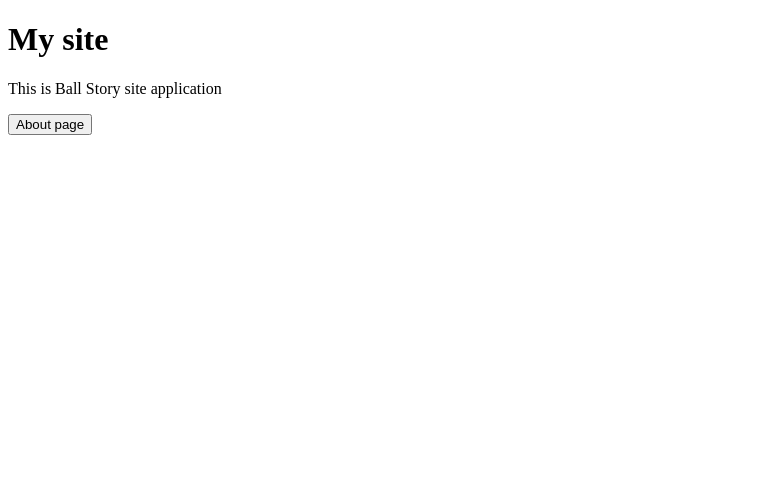
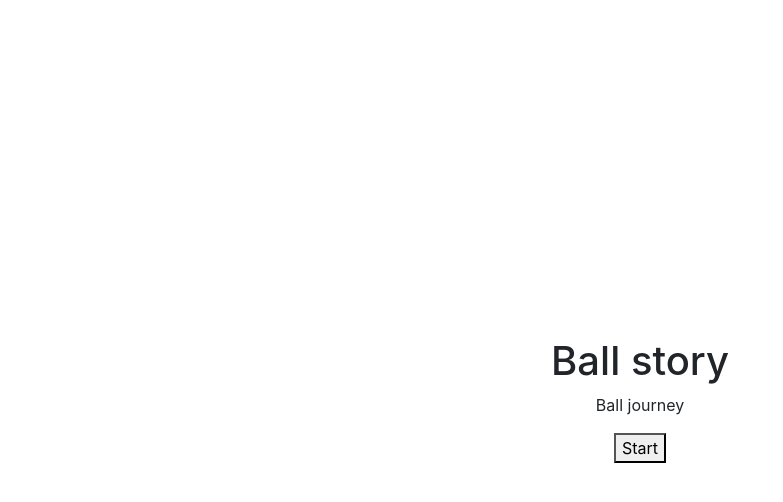
Before and after one commit to speedy4all/estival-2, a React (Create React App) app: page / in a window 1280 px wide. Shown: the top 502 px of the page, without its empty margins (0-783 px from the left). Built offline with nearby package versions, Linux system fonts and the light colour scheme.

Commit message:
centrare buton

```diff
--- a/package.json
+++ b/package.json
@@ -10,9 +10,11 @@
   "author": "Bogdan B",
   "license": "ISC",
   "dependencies": {
+    "bootstrap": "^4.3.1",
     "react": "^16.9.0",
     "react-dom": "^16.9.0",
-    "react-scripts": "^3.1.1"
+    "react-scripts": "^3.1.1",
+    "reactstrap": "^8.0.1"
   },
   "browserslist": {
     "production": [
--- /dev/null
+++ b/src/Stile.css
@@ -0,0 +1,7 @@
+div{
+    height: 100vh;
+    display: flex;
+    flex-direction: column;
+    justify-content: center;
+    align-items: center;
+}
--- a/src/components/About.jsx
+++ b/src/components/About.jsx
@@ -17,4 +17,6 @@ const About = props => {
   );
 };
 
+
+
 export default About;
--- a/src/components/Home.jsx
+++ b/src/components/Home.jsx
@@ -1,14 +1,16 @@
 import React from "react";
+import "../Stile.css"
 
 const Home = props => {
   return (
     <React.Fragment>
-      <h1>My site</h1>
+
       <div>
-        <p>This is Ball          Story           site application</p>
+        <h1>Ball story</h1>
+        <p>Ball journey</p>
         <button onClick={() => {
             props.switchPage("About");
-        }} >About page</button>
+        }} >Start</button>
       </div>
     </React.Fragment>
   );
--- a/src/containers/App.js
+++ b/src/containers/App.js
@@ -1,6 +1,8 @@
 import React, { Component } from "react";
 import Home from "../components/Home";
 import About from "../components/About";
+import { Button } from 'reactstrap';
+
 
 class App extends Component {
   constructor(props) {
--- a/src/index.js
+++ b/src/index.js
@@ -1,6 +1,8 @@
 import React from 'react';
 import ReactDOM from 'react-dom';
 import App from './containers/App';
+import 'bootstrap/dist/css/bootstrap.min.css';
+
 
 
 ReactDOM.render(<App />, document.getElementById("root"));
```
Also changed, not shown: 1 other file (tests, documents, lock files or other folders).
